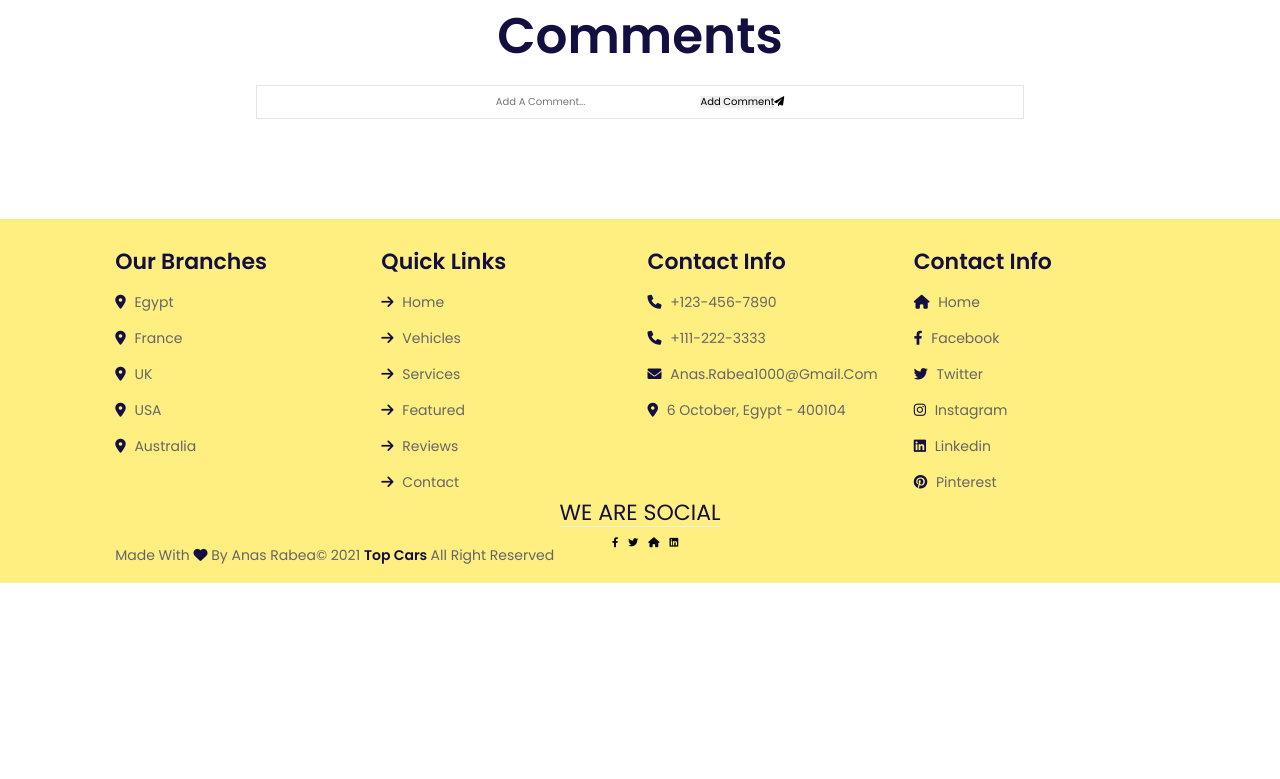
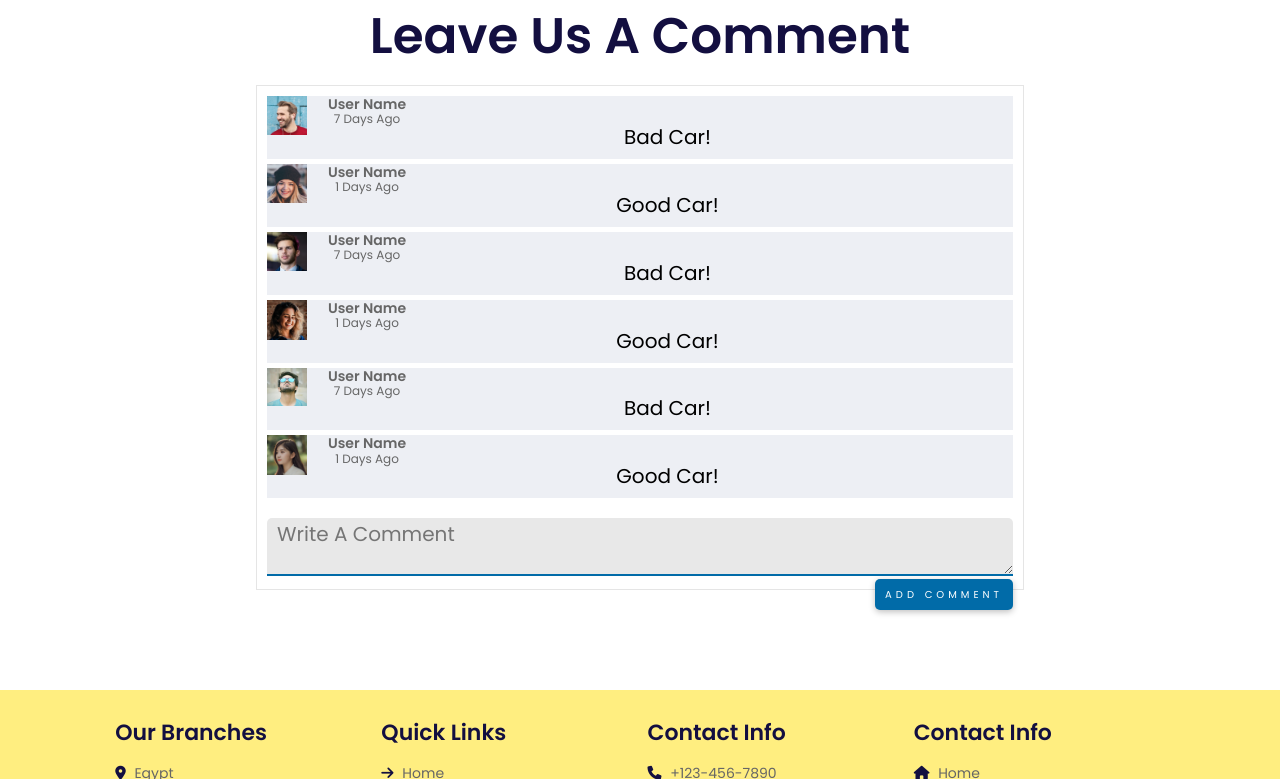
Before and after one commit to AnasRabeaa/Graduation-project, a plain HTML site: page jeep.html in a window 1280 px wide. Shown: the part 633-1412 px from the top of the page. Before the commit the page ends 1216 px from the top, so only its background shows below. Drawn offline with nearby package versions, Linux system fonts and the light colour scheme.

Commit message:
new push

```diff
--- a/jeep.html
+++ b/jeep.html
@@ -112,14 +112,95 @@
         </div>
 
     </div>
-    <h2 class="c-heading"> comments </h2>
+    <h2 class="c-heading"> Leave us a comment </h2>
     <div class="container-comment">
-        <form action="">
-            <input type="text" class="input" placeholder="Add a comment..."/>
-            <input type="submit" class="add" value="Add comment" /><i class="fas fa-paper-plane"></i>
-        </form>
-        <div class="tasks"></div>
+        <section class="comments" id="comments">
+            <ul class="comment-list">
+                <li class="comment">
+                    <div class="comment-content">
+                        <img
+                            src= "image/pic-1.png"
+                            width="40" alt="user avatar">
+                            <div class="user">
+                                <strong>user name</strong>
+                                <span>7 days ago</span>
+                            </div>
+
+                        <p> bad car!</p>
+                    </div>
+                </li>
+                <li class="comment">
+                    <div class="comment-content">
+                        <img
+                            src="image/pic-2.png"
+                            width="40" alt="user avatar">
+                        <div class="user">
+                            <strong>user name</strong>
+                            <span>1 days ago</span>
+                        </div>
+
+                        <p> good car!</p>
+                    </div>
+                </li>
+                <li class="comment">
+                    <div class="comment-content">
+                        <img src="image/pic-3.png" width="40" alt="user avatar">
+                        <div class="user">
+                            <strong>user name</strong>
+                            <span>7 days ago</span>
+                        </div>
+
+                        <p> bad car!</p>
+                    </div>
+                </li>
+                <li class="comment">
+                    <div class="comment-content">
+                        <img src="image/pic-4.png" width="40" alt="user avatar">
+                        <div class="user">
+                            <strong>user name</strong>
+                            <span>1 days ago</span>
+                        </div>
+
+                        <p> good car!</p>
+                    </div>
+                </li>
+                <li class="comment">
+                    <div class="comment-content">
+                        <img src="image/pic-5.png" width="40" alt="user avatar">
+                        <div class="user">
+                            <strong>user name</strong>
+                            <span>7 days ago</span>
+                        </div>
+
+                        <p> bad car!</p>
+                    </div>
+                </li>
+                <li class="comment">
+                    <div class="comment-content">
+                        <img src="image/pic-6.png" width="40" alt="user avatar">
+                        <div class="user">
+                            <strong>user name</strong>
+                            <span>1 days ago</span>
+                        </div>
+
+                        <p> good car!</p>
+                    </div>
+                </li>
+
+            </ul>
+        </section>
+        <section id="add-comment" class="add-comment">
+            <form>
+                <div>
+                    <textarea id="comment-content" class="comment-field" placeholder="Write a comment" ></textarea>
+                </div>
+                <div>
+                    <button type="button" class="add-btn">add comment</button>
+                </div>
+            </form>
+        </section>
     </div>
+
 
     <!-- scroll top button  -->
 
```
